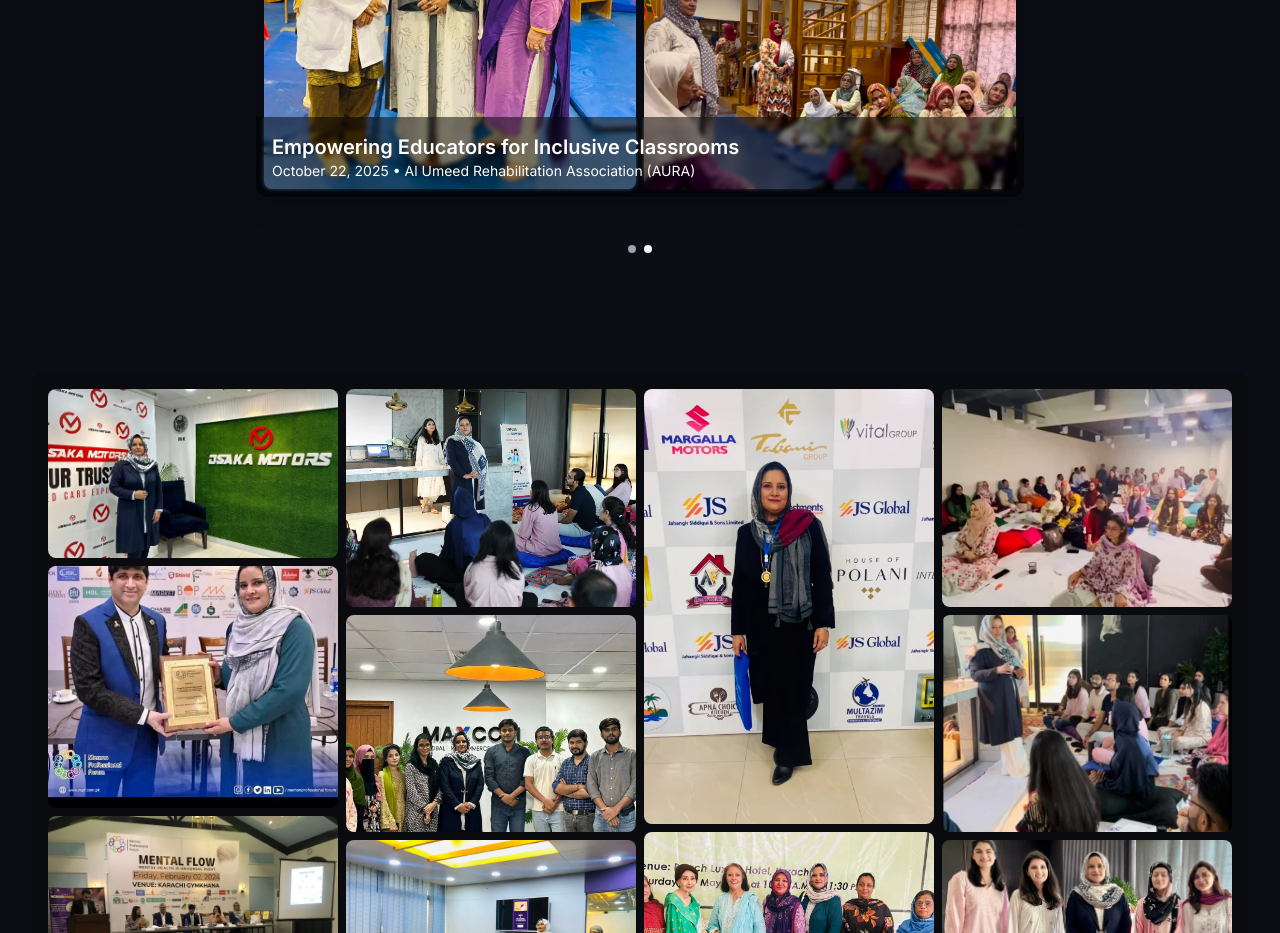
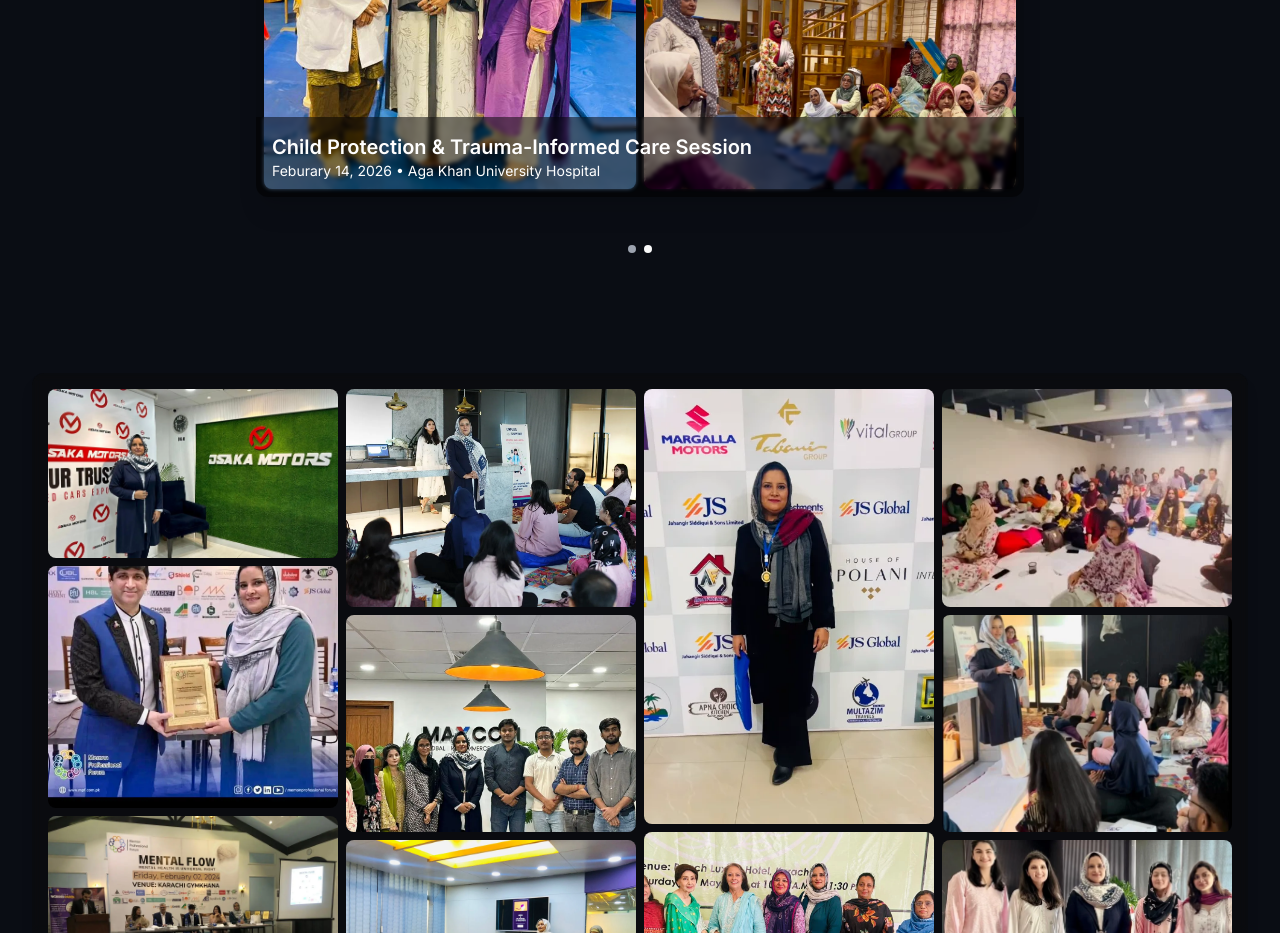
Before and after one commit to shaguftanaliyawala/mindmechanicss, a Next.js app: page / in a window 1280 px wide. Shown: the part 2380-3313 px from the top of the page. Built offline with nearby package versions, Linux system fonts and the light colour scheme.

Commit message:
Update WorkshopsCarousel.tsx

```diff
--- a/src/components/WorkshopsCarousel.tsx
+++ b/src/components/WorkshopsCarousel.tsx
@@ -23,9 +23,9 @@ const workshops: Workshop[] = [
     ],
   },
   {
-    title: "Empowering Educators for Inclusive Classrooms",
-    date: "October 22, 2025",
-    location: "Al Umeed Rehabilitation Association (AURA)",
+    title: "Child Protection & Trauma-Informed Care Session",
+    date: "Feburary 14, 2026",
+    location: "Aga Khan University Hospital",
     images: [
       "/workshops/al.jpg",
       "/workshops/al1.jpg",
```
